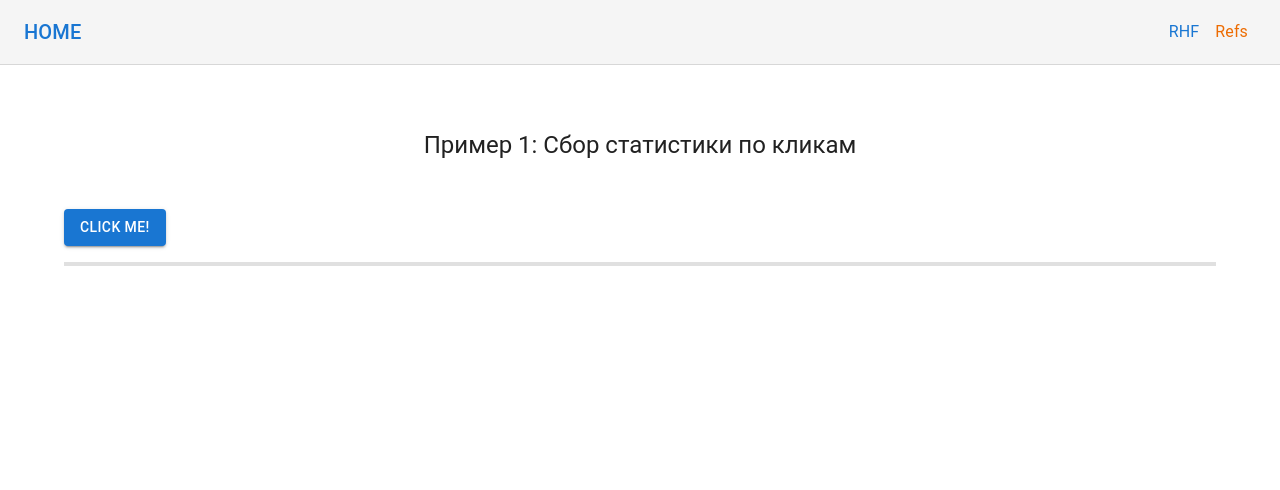
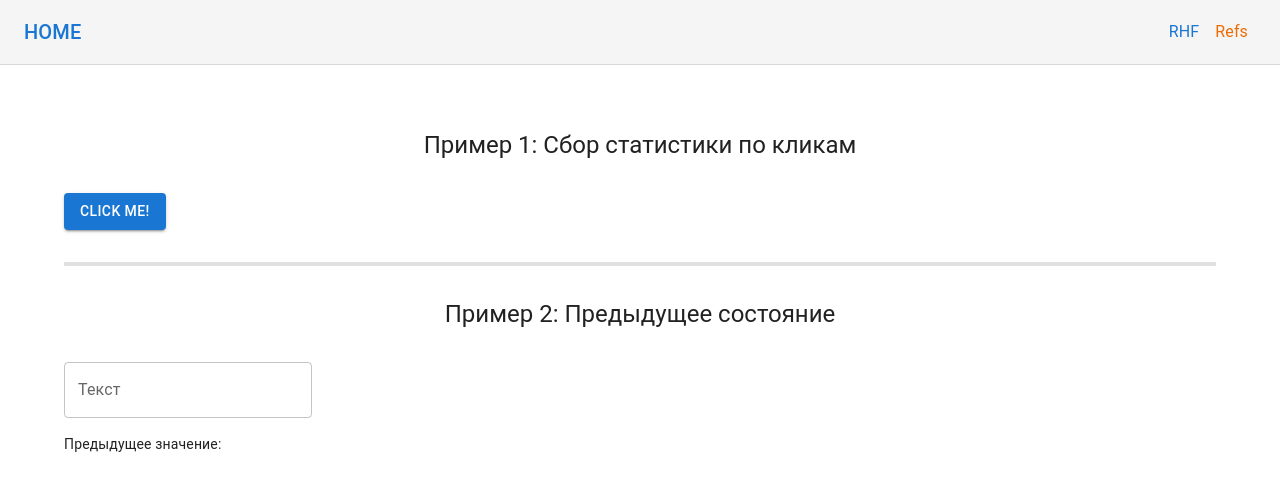
Before and after one commit to anactasi2607/learn_rhf, a React (Vite) app: page /refs in a window 1280 px wide. Shown: the top 490 px of the page. Built offline with nearby package versions, Linux system fonts and the light colour scheme.

Commit message:
задача 2

```diff
--- a/src/features/refExamples/ClickTimer.tsx
+++ b/src/features/refExamples/ClickTimer.tsx
@@ -29,7 +29,7 @@ export const ClickTimer: FC = () => {
 
   return (
     <Box>
-      <Typography variant="h5" align="center" sx={{mb: 6}}>
+      <Typography variant="h5" align="center" sx={{mb: 4}}>
         Пример 1: Сбор статистики по кликам
       </Typography>
       <Box>
--- /dev/null
+++ b/src/features/refExamples/PreviousInput.tsx
@@ -0,0 +1,31 @@
+import {useEffect, useRef, useState, type FC} from 'react';
+import {Box, TextField, Typography} from '@mui/material';
+
+export const PreviousInput: FC = () => {
+  const [value, setValue] = useState('');
+  const prevRef = useRef<string>('');
+
+  useEffect(() => {
+    if (prevRef.current !== value) {
+      prevRef.current = value;
+    }
+  }, [value]);
+
+  return (
+    <Box>
+      <Typography variant="h5" align="center" sx={{mb: 4}}>
+        Пример 2: Предыдущее состояние
+      </Typography>
+      <Box sx={{mb: 2}}>
+        <TextField
+          id="outlined-basic"
+          value={value}
+          label="Текст"
+          variant="outlined"
+          onChange={e => setValue(e.target.value)}
+        />
+      </Box>
+      <Typography variant="body2">Предыдущее значение: {prevRef.current}</Typography>
+    </Box>
+  );
+};
--- a/src/features/refExamples/index.ts
+++ b/src/features/refExamples/index.ts
@@ -1 +1,2 @@
 export * from './ClickTimer';
+export * from './PreviousInput';
--- a/src/pages/refs/ui.tsx
+++ b/src/pages/refs/ui.tsx
@@ -1,12 +1,13 @@
 import type {FC} from 'react';
-import {ClickTimer} from 'features/refExamples';
+import {ClickTimer, PreviousInput} from 'features/refExamples';
 import {Divider} from '@mui/material';
 
 export const Refs: FC = () => {
   return (
     <>
       <ClickTimer />
-      <Divider sx={{mt: 2, mb: 2, borderWidth: 2}} />
+      <Divider sx={{mt: 4, mb: 4, borderWidth: 2}} />
+      <PreviousInput />
     </>
   );
 };
```
